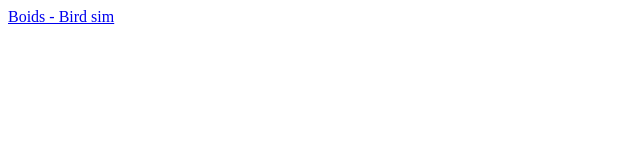
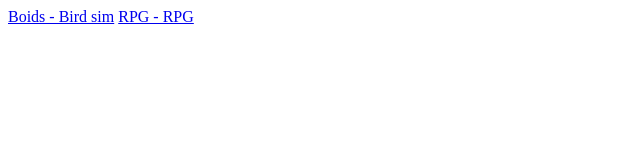
Before and after one commit to pipakin/pipakin.github.io, a plain HTML site: page index.html in a window 1280 px wide. Shown: the whole page, without its empty margins (0-640 px from the left). Drawn offline with Linux system fonts and the light colour scheme.

Commit message:
RPG index

```diff
--- a/index.html
+++ b/index.html
@@ -1,5 +1,6 @@
 <html>
 <body>
 <a href="Boids/Boids.html">Boids - Bird sim</a>
+<a href="RPG/GDRPGMaker.html">RPG - RPG</a>
 </body>
 </html>
```
